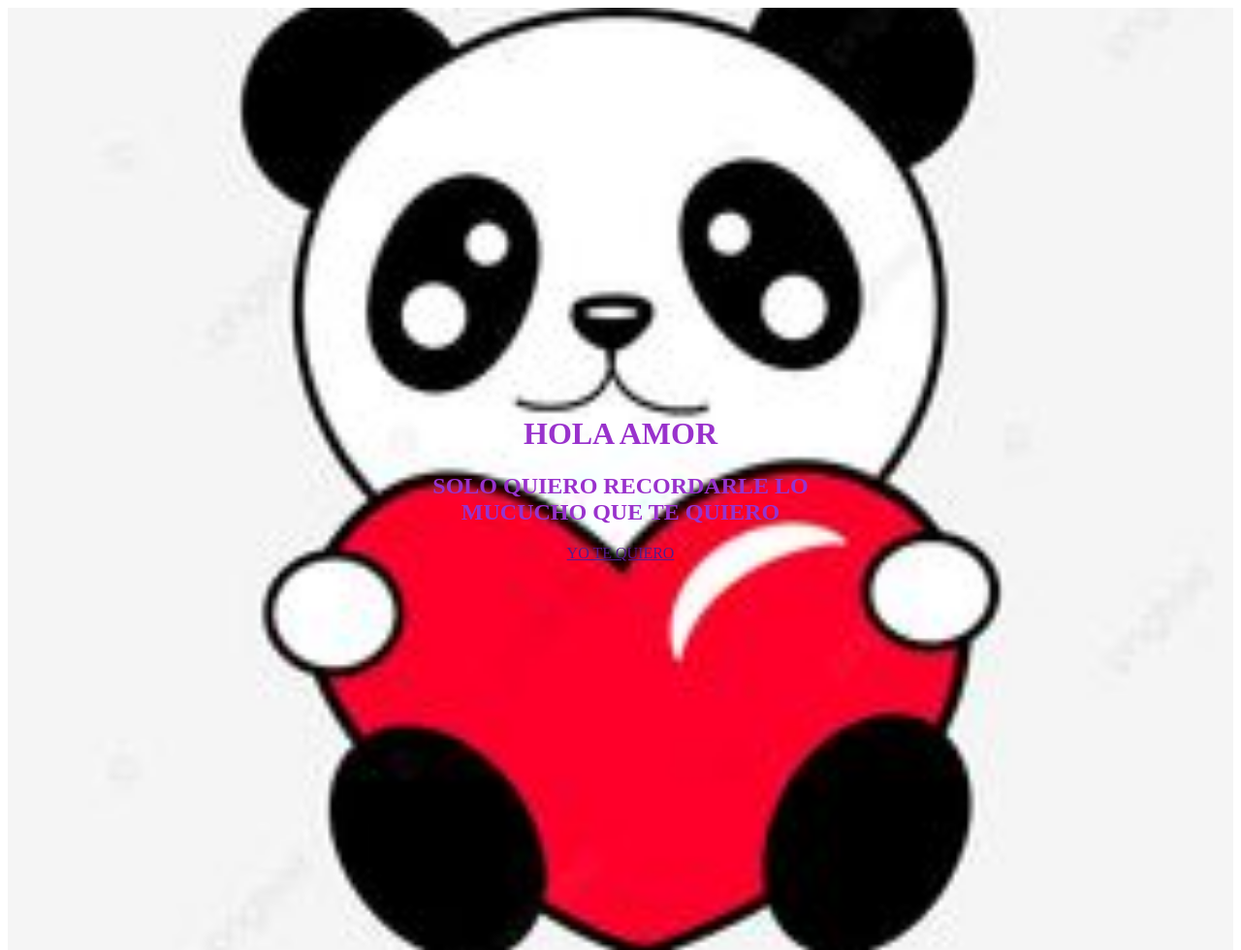
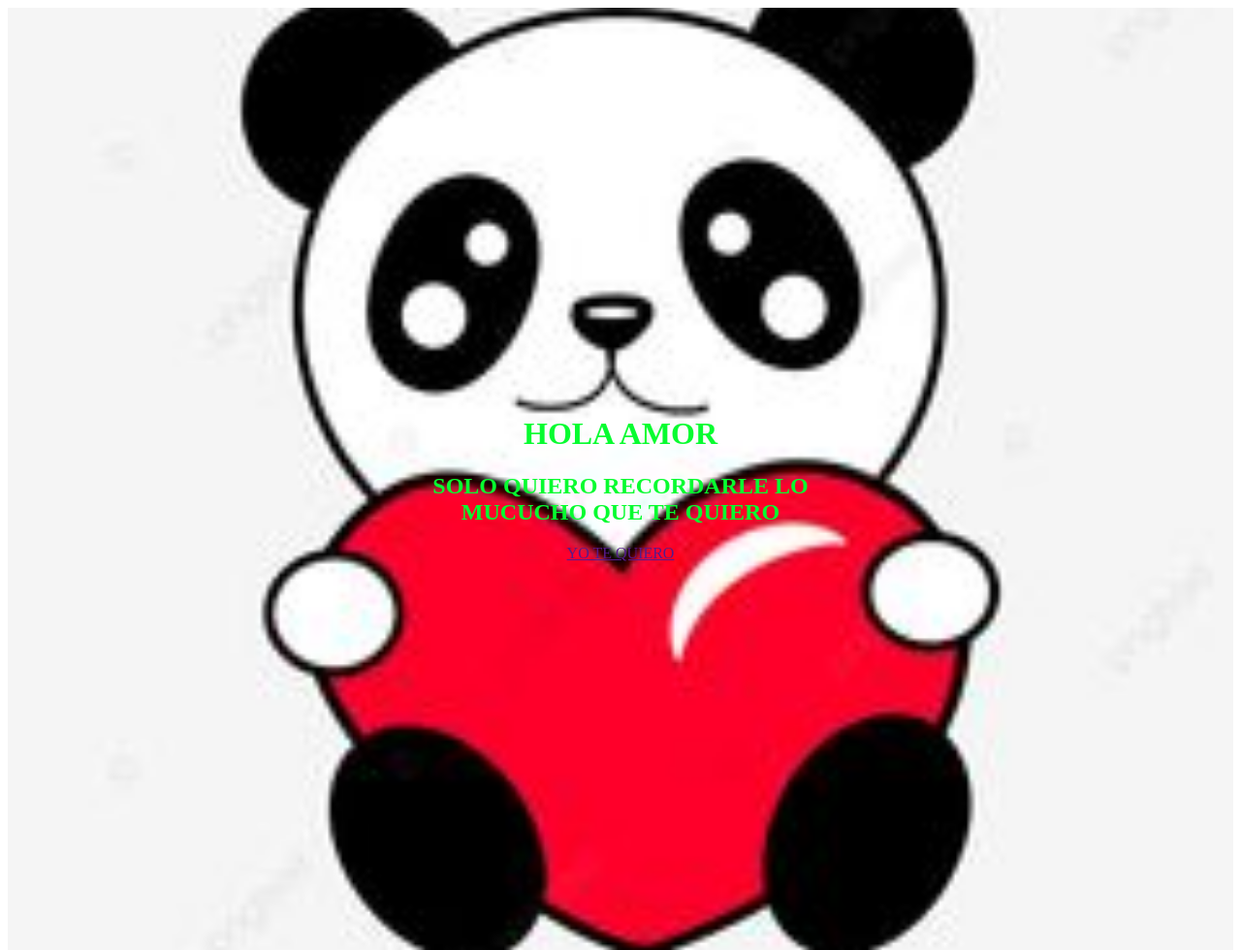
Before and after one commit to Adan105/Miriam1, a plain HTML site: page index.html in a window 1280 px wide. Shown: the whole page at 97% size. Drawn offline with Linux system fonts and the light colour scheme.

Commit message:
Update index.html

```diff
--- a/index.html
+++ b/index.html
@@ -13,7 +13,7 @@
     background-repeat: no-repeat;
     background-size: cover;
     text-align: center;
-    color: darkorchid;
+    color: rgb(7, 252, 48);
     padding: 400px;
 }
     </style>
```
